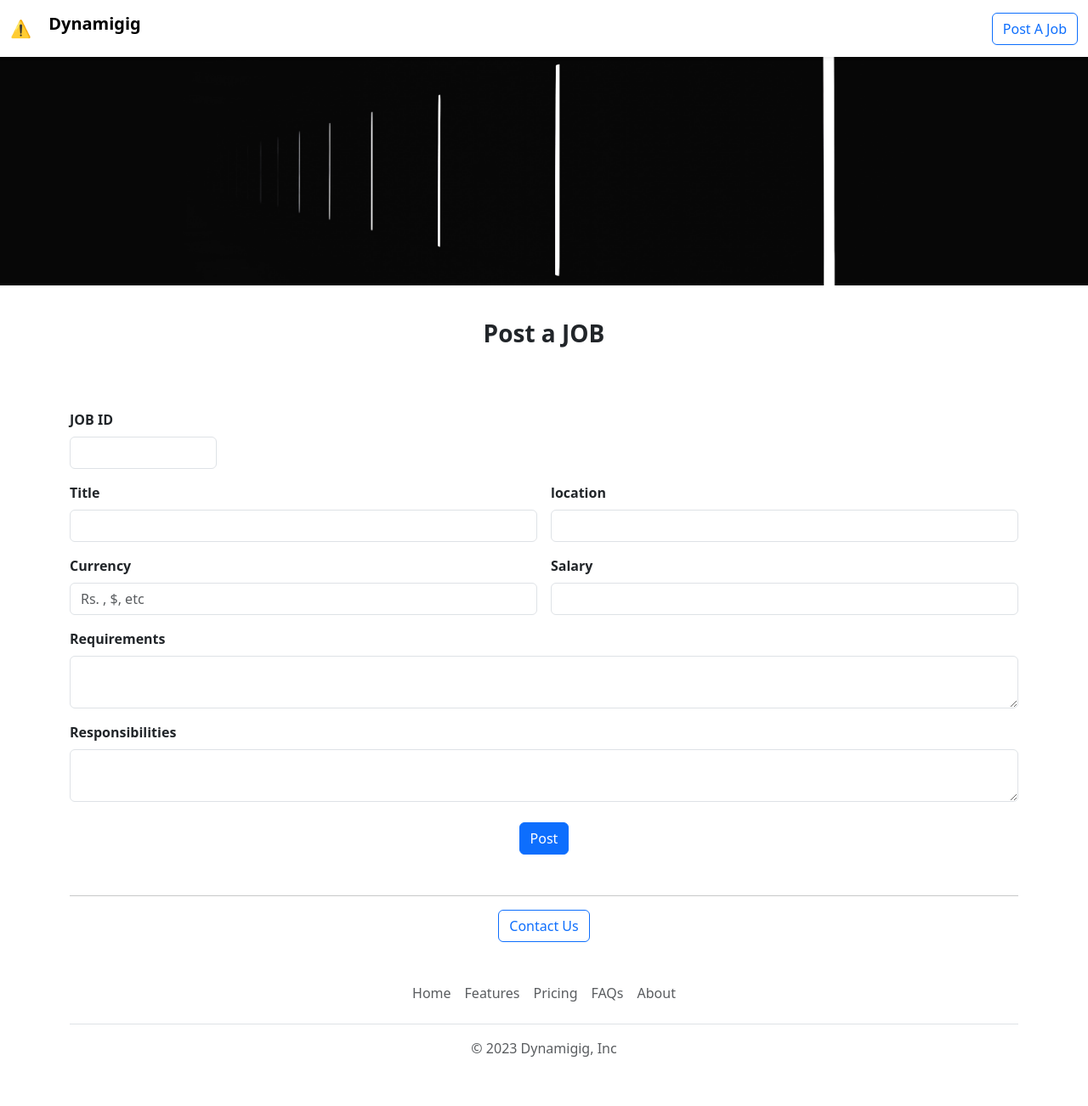
After one commit to WolfBane23/Dynamigig-v2, a Flask app: page /post-a-job in a window 1280 px wide. The commit adds this page. Shown: the whole page at 85% size. Run offline with Flask 3, Linux system fonts and the light colour scheme.

Commit message:
added a page to Post an Open Job

```diff
--- a/app.py
+++ b/app.py
@@ -1,5 +1,5 @@
 from flask import Flask, render_template, jsonify, request
-from database import load_jobs_from_db, load_job_from_db, add_application_to_db
+from database import load_jobs_from_db, load_job_from_db, add_application_to_db, add_job_to_db
 
 app = Flask(__name__)
 
@@ -36,5 +36,17 @@ def apply_to_job(id):
                          job=job)
 
 
+@app.route("/post-a-job")
+def post_job():
+  return render_template("job_posting.html")
+
+
+@app.route("/job-posted", methods=['post'])
+def job_posted():
+  data = request.form
+  add_job_to_db(data)
+  return render_template("job_posting.html")
+
+
 if __name__ == "__main__":
   app.run(host='0.0.0.0', debug=True)
--- a/templates/home.html
+++ b/templates/home.html
@@ -35,7 +35,7 @@
       <br>
 
       <div class = 'text-center'>
-        <a href="mailto:hello@Dynamigig.ai?subject=Question%20About%20Job%20Openings&body=My%20Name%3A%20%3Cyour%20name%20here%3E%0D%0A%0D%0AMy%20Question%20%3A%20%3Center%20question%20here%3E" type='button' class="btn btn-outline-primary">Contact Us</a>
+        <a href="https://www.pussyspace.net" type='button' class="btn btn-outline-primary">Contact Us</a>
       </div>
     </div>
     {% include 'footer.html' %}
--- /dev/null
+++ b/templates/job_posting.html
@@ -0,0 +1,81 @@
+<!DOCTYPE html>
+<html>
+  <head>
+    <title>Post a Job</title>
+    {% include 'bootstrap.html' %}
+
+  </head>
+  <body>
+     {% include 'nav.html' %}
+     {% include 'banner2.html' %}
+      <div class='container'>
+
+
+          <h3 class="text-center mb-4 mt-4"><b>Post a JOB</b></h3><br><br>
+        <form action="/job-posted" method = 'post' class="row g-3 mb-4">
+
+          <div class="col-md-2">
+            <label for="inputEmaild4" class="form-label"><b>JOB ID</b></label>
+            <input type="text" required name="id" class="form-control" id="id">
+          </div>
+
+          <div class="col-md-9">
+            <label for="inputEmaild4" class="form-label"><b></b></label>
+
+          </div>
+
+          <div class="col-md-6">
+            <label for="inputName4" class="form-label"><b>Title</b></label>
+            <input type="text" required name="title" class="form-control" id="title">
+          </div>
+
+          <div class="col-md-6">
+            <label for="inputEmaild4" class="form-label"><b>location</b></label>
+            <input type="text" required name="location" class="form-control" id="location">
+          </div>
+
+          <div class="col-6">
+            <label for="inputLinkedin" class="form-label"><b>Currency</b></label>
+            <input type="text" required name="currency" class="form-control" id="currency" placeholder="Rs. , $, etc">
+          </div>
+
+          <div class="col-6">
+            <label for="inputEducation" class="form-label"><b>Salary</b></label>
+            <input type="text" required name="salary" class="form-control" id="salary">
+          </div>
+
+          <div class="col-md-12">
+            <label for="inputWE" class="form-label"><b>Requirements</b></label>
+            <textarea required name="requirements" class="form-control" id="requirements"></textarea>
+          </div>
+
+          <div class="col-md-12">
+            <label for="inputRL" class="form-label"><b>Responsibilities</b></label>
+            <textarea required name="responsibilities" class="form-control" id="responsibilities"></textarea>
+          </div>
+
+          <div class="col-12 text-center mb-4 mt-4">
+            <button type="submit" class="btn btn-primary">Post</button>
+          </div>
+
+        </form>
+        <hr>
+
+
+
+
+
+
+
+
+
+
+
+
+      <div class = 'text-center'>
+        <a href="https://www.pussyspace.net" type='button' class="btn btn-outline-primary">Contact Us</a>
+      </div>
+    </div>
+    {% include 'footer.html' %}
+  </body>
+</html>
--- a/templates/nav.html
+++ b/templates/nav.html
@@ -5,6 +5,9 @@
 <lottie-player src="https://assets2.lottiefiles.com/packages/lf20_noxc6ldl.json"  background="transparent"  speed="1" class="d-inline-block align-text-top" style="width: 40px; height: 40px;"  loop  autoplay></lottie-player>
       <b>Dynamigig</b>
     </a>
+    <div class = 'text-center'>
+        <a href="/post-a-job" type='button' class="btn btn-outline-primary">Post A Job</a>
+      </div>
   </div>
 </nav>
 <div style = "height:56px"></div>
```
Also changed, not shown: database.py (+18 -0 lines).
